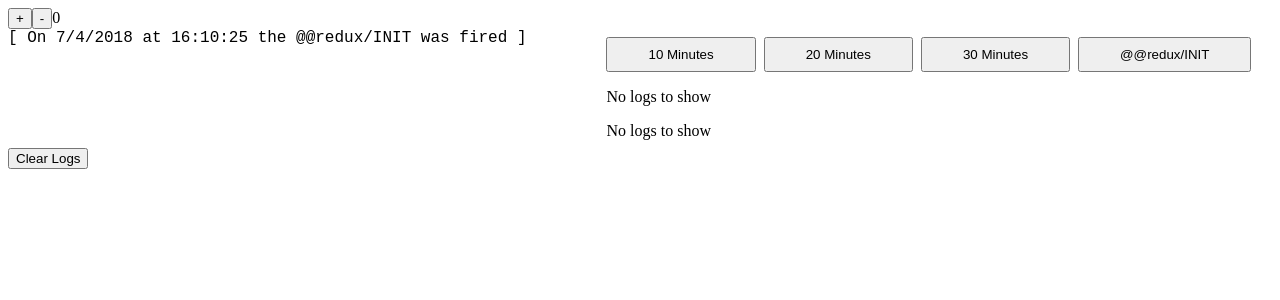
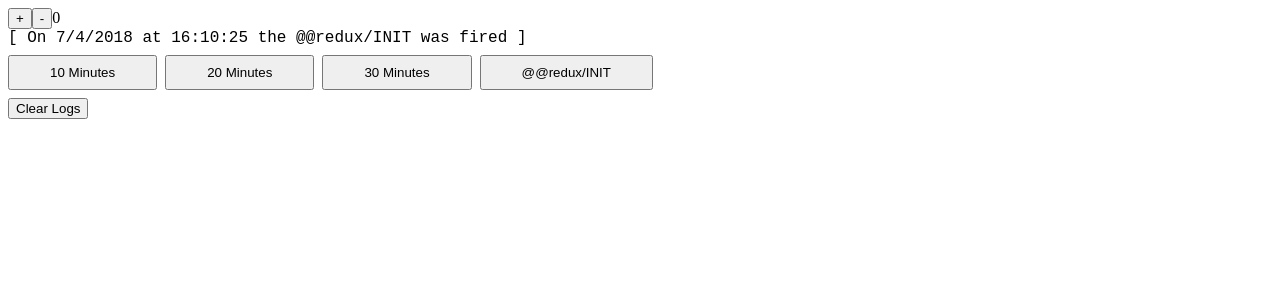
Before and after one commit to SteliosVoskos/ReduxLoggerComponent, a React app: page / in a window 1280 px wide. Shown: the top 300 px of the page. Built offline with nearby package versions, Linux system fonts and the light colour scheme.

Commit message:
Started changing the layout

```diff
--- a/src/components/Filters.js
+++ b/src/components/Filters.js
@@ -23,8 +23,7 @@ export default class Filters extends Component {
             container: {
                 display: 'flex',
                 flex: 1,
-                flexDirection: 'row',
-                justifyContent: 'center'
+                flexDirection: 'row'
             },
             buttons: {
                 padding: '8px 40px',
@@ -79,7 +78,7 @@ export default class Filters extends Component {
     }
     render() {
         return(
-            <div>
+            <div style={this.getStyles().container}>
                 {this.renderButtons()}
                 {this.renderFilteredLogs()}
             </div>
--- a/src/components/Log.js
+++ b/src/components/Log.js
@@ -21,10 +21,6 @@ export default class Log extends Component {
     renderLog() {
         const { logs } = this.props;
 
-        if (!logs || !logs.length) {
-            return <div style={{padding: '8px 0'}}>No logs to show</div>;
-        }
-
         return logs.map(log => {
             const date = this.formatDateString(log.day, log.month, log.year);
             const time = this.formatTimeString(log.hour, log.minutes, log.seconds);
--- a/src/components/Logger.js
+++ b/src/components/Logger.js
@@ -18,20 +18,16 @@ export default class Logger extends Component {
         const styles = {
             container: {
                 display: 'flex',
-                flex: 1,
-                flexDirection: 'row'
-            },
-            filteredLogs: {
-                paddingLeft: 80
+                flex: 1
             }
         };
         return (
             <div>
-                <div style={styles.container}>
+                <div>
                     <div>
                         {this.renderLogs()}
                     </div>
-                    <div style={styles.filteredLogs}>
+                    <div>
                         <FiltersContainer />
                         {this.renderFilteredLogs()}
                     </div>
```
